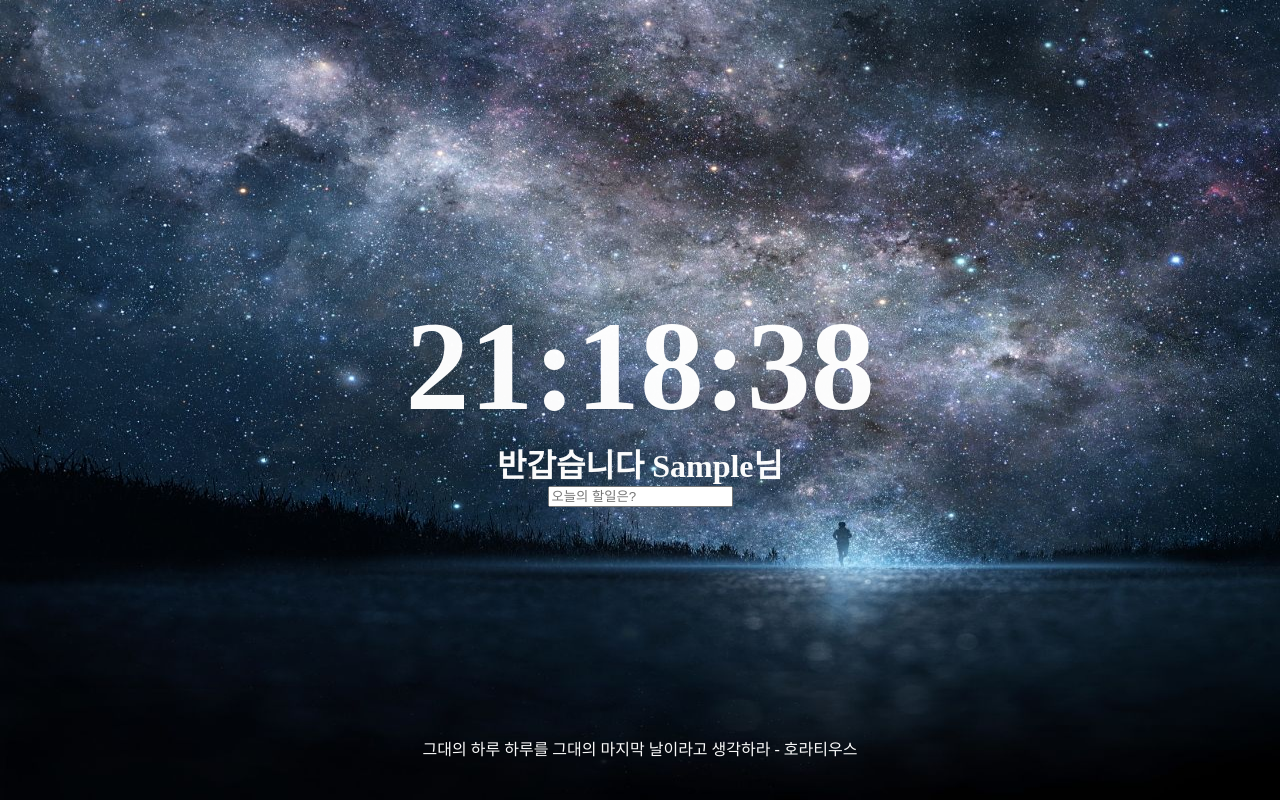
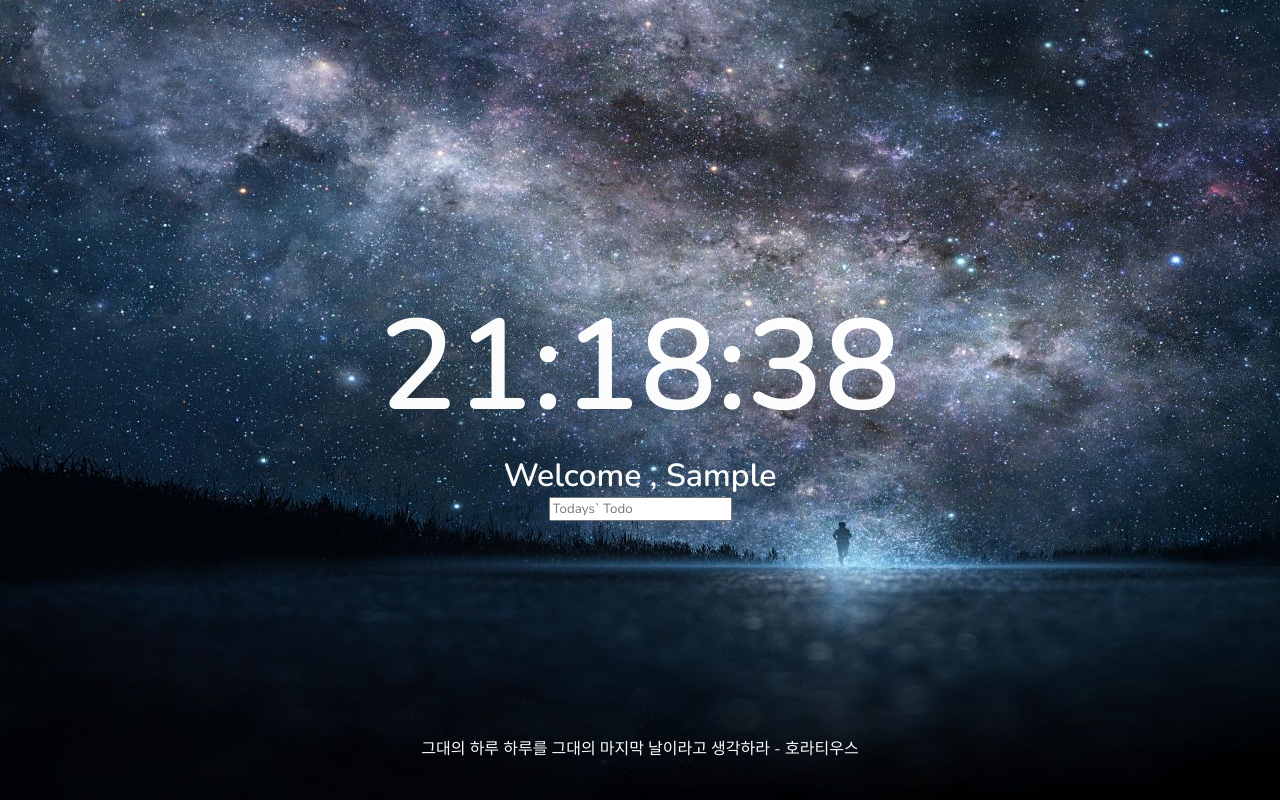
Before and after one commit to AdolphKim/momentum-clone-2020, a plain HTML site: page index.html in a window 1280 px wide. Both pictures are taken after typing "Sample" into the empty fields and a click on the button "Login". Drawn offline with nearby package versions, Linux system fonts and the light colour scheme.

Commit message:
update font

```diff
--- a/css/style.css
+++ b/css/style.css
@@ -1,6 +1,8 @@
+@import url("https://fonts.googleapis.com/css2?family=Nunito:wght@400;600&display=swap");
 * {
   color: rgba(255, 255, 255, 0.98);
   margin: 0;
+  font-family: "Nunito", sans-serif;
 }
 html {
   height: 100%;
@@ -27,6 +29,7 @@ input {
 button {
   border: 0px;
   background-color: rgba(255, 255, 255, 0);
+  font-size: 6px;
 }
 .hidden {
   display: none;
--- a/index.html
+++ b/index.html
@@ -21,7 +21,7 @@
         <h1></h1>
     </div>
     <form action="" id="todo-form">
-        <input type="text" placeholder="오늘의 할일은?">
+        <input type="text" placeholder="Todays` Todo">
     </form>
         <ul id ="todo-list"></ul>
     <div id="quotes">
--- a/js/greeting.js
+++ b/js/greeting.js
@@ -7,7 +7,7 @@ const USERNAME_KEY = "username"
 const HIDDEN_CLASSNAME = "hidden"
 const savedUserName = localStorage.getItem(USERNAME_KEY);
 function paintGrettingDiv(username){
-    greetingText.innerText = `반갑습니다 ${username}님`;
+    greetingText.innerText = `Welcome , ${username}`;
     seekObject(greetingDiv);
 }
 function hideObject(object){
```
